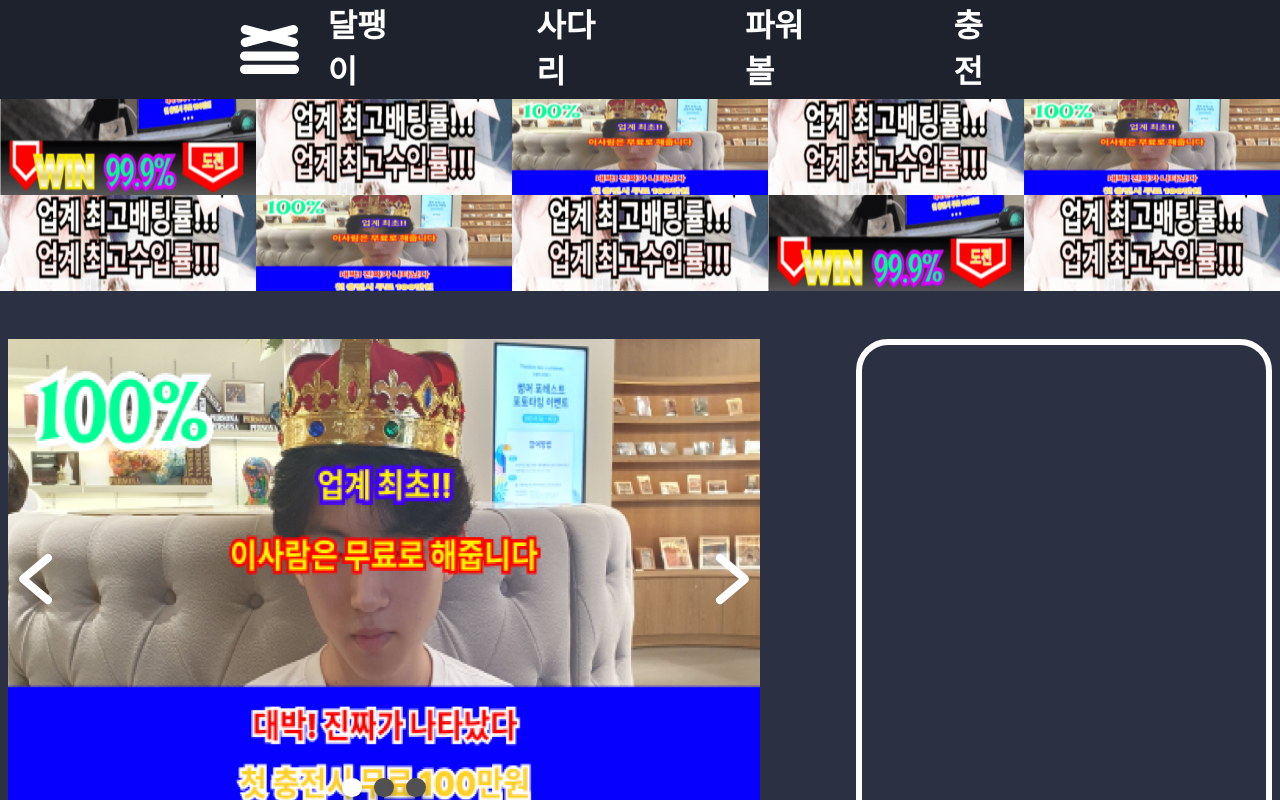
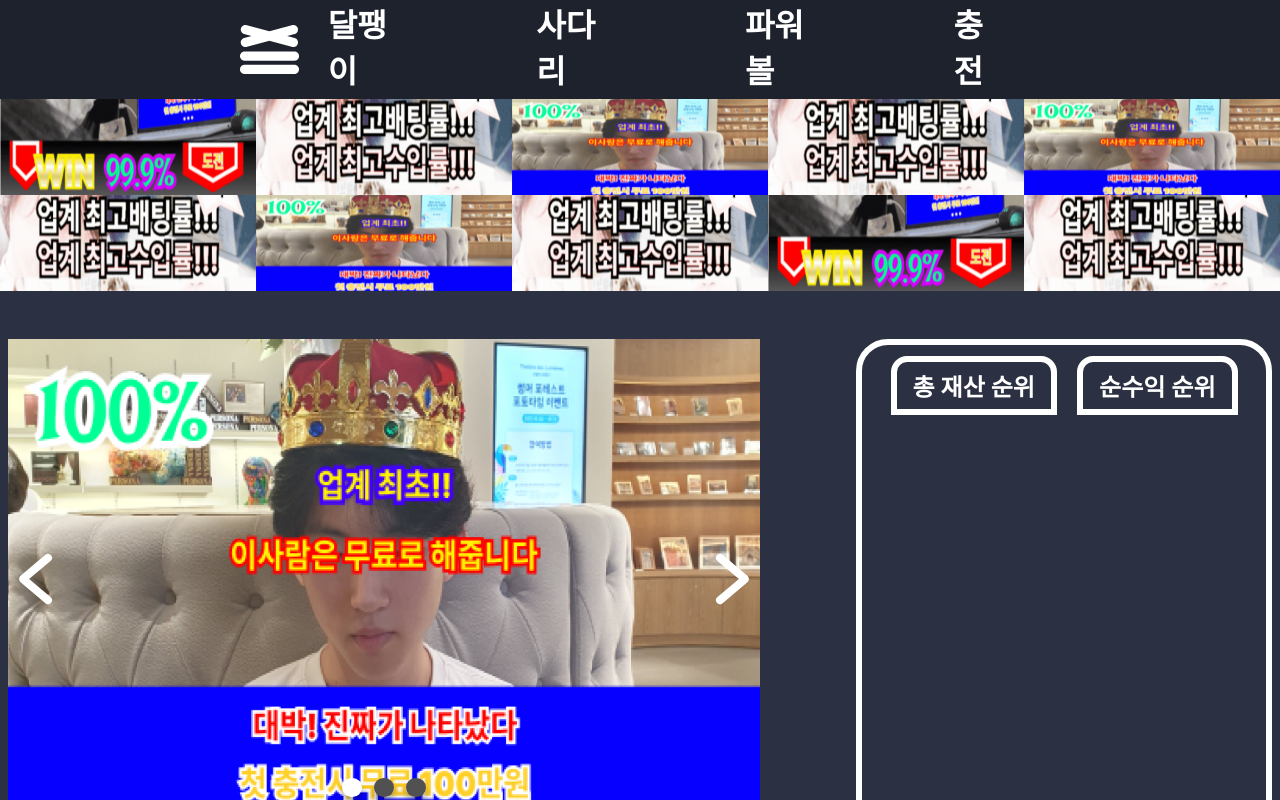
Before and after one commit to Gaft-sdhs/no-gambling-front, a React (Vite) app: page / in a window 1280 px wide. Built offline with nearby package versions, Linux system fonts and the light colour scheme.

Commit message:
[feat] ranking css 적용(미완)

```diff
--- a/src/components/ranking/Ranking.jsx
+++ b/src/components/ranking/Ranking.jsx
@@ -1,13 +1,19 @@
-import "./css/ranking.css"
+import "./css/ranking.css";
 import RankingHeader from "./RankingHedaer";
-import RankingLeaderBoard from "./RankingLeaderBoard";
+import RankingInner from "./RankingInner";
+import { useState } from "react";
 
-const Ranking = ()=>{
+const Ranking = () => {
+  const [leaderboard, setLeaderBoard] = useState(true);
+
+  // true => totalMoney
+  // false => pureMoney
+
   return (
     <div className="ranking">
       <RankingHeader />
-      <RankingLeaderBoard />
+      {leaderboard ? <RankingInner /> : <RankingInner />}
     </div>
-  )
-}
+  );
+};
 export default Ranking;
--- /dev/null
+++ b/src/components/ranking/RankingHeaderItem.jsx
@@ -0,0 +1,7 @@
+const RankingHeaderItem = ({ name })=>{
+    return (
+        <div className="rankingHeaderItem">{name}</div>
+    )
+}
+
+export default RankingHeaderItem;
--- a/src/components/ranking/RankingHedaer.jsx
+++ b/src/components/ranking/RankingHedaer.jsx
@@ -1,11 +1,13 @@
+import "./css/rankingHeader.css";
+import RankingHeaderItem from "./RankingHeaderItem";
 
-
-const RankingHeader = ()=>{
-    return (
-        <div className="ranking-header">
-
-        </div>
-    );
+const RankingHeader = () => {
+  return (
+    <div className="ranking-header">
+      <RankingHeaderItem name="총 재산 순위"/>
+      <RankingHeaderItem name="순수익 순위"/>
+    </div>
+  );
 };
 
 export default RankingHeader;
--- /dev/null
+++ b/src/components/ranking/RankingInner.jsx
@@ -0,0 +1,7 @@
+import "./css/RankingInner.css";
+
+const RankingLeaderBoard = () => {
+  return <div className="ranking-ledaerBoard"></div>;
+};
+
+export default RankingLeaderBoard;
--- a/src/components/ranking/RankingLeaderBoard.jsx
+++ /dev/null
@@ -1,9 +0,0 @@
-const RankingLeaderBoard = ()=>{
-    return (
-        <div className="ranking-ledaerBoard">
-
-        </div>
-    );
-};
-
-export default RankingLeaderBoard;
--- /dev/null
+++ b/src/components/ranking/css/RankingInner.css
@@ -0,0 +1,12 @@
+.rankingHeaderItem {
+    color: white;
+    font-weight: bolder;
+
+    transition: all 0.5s;
+    padding: 0.4rem 1rem;
+
+    font-size: 1.5rem;
+    border: 0.4rem solid white;
+    border-top-left-radius: 1rem;
+    border-top-right-radius: 1rem;
+}
--- a/src/components/ranking/css/ranking.css
+++ b/src/components/ranking/css/ranking.css
@@ -7,4 +7,7 @@
 
   border-top-left-radius: 2rem;
   border-top-right-radius: 2rem;
+  display: flex;
+
+  flex-direction: column;
 }
--- /dev/null
+++ b/src/components/ranking/css/rankingHeader.css
@@ -0,0 +1,9 @@
+.ranking-header {
+    width: 100%;
+    height: 15%;
+
+    display: flex;
+    justify-content: center;
+    align-items: end;
+    gap: 5%;
+}
--- a/src/util/script.js
+++ b/src/util/script.js
@@ -1,12 +1,12 @@
 window.onload = function () {
   let currentIndex = 0;
   const sliderWrap = document.querySelector(".index .sliderWrap");
-  const slider = document.querySelectorAll(".index .slider");
+  // const slider = document.querySelectorAll(".index .slider");
 
   const arrow = document.querySelectorAll(".index .arrow");
   const dots = document.querySelectorAll(".index .dot");
 
-  console.log(dots);
+  // console.log(dots);
 
   const dotsReset = ()=>{
     for(let item of dots) {
```
Also changed, not shown: src/components/ranking/RankingMy.jsx (+2 -6 lines).
